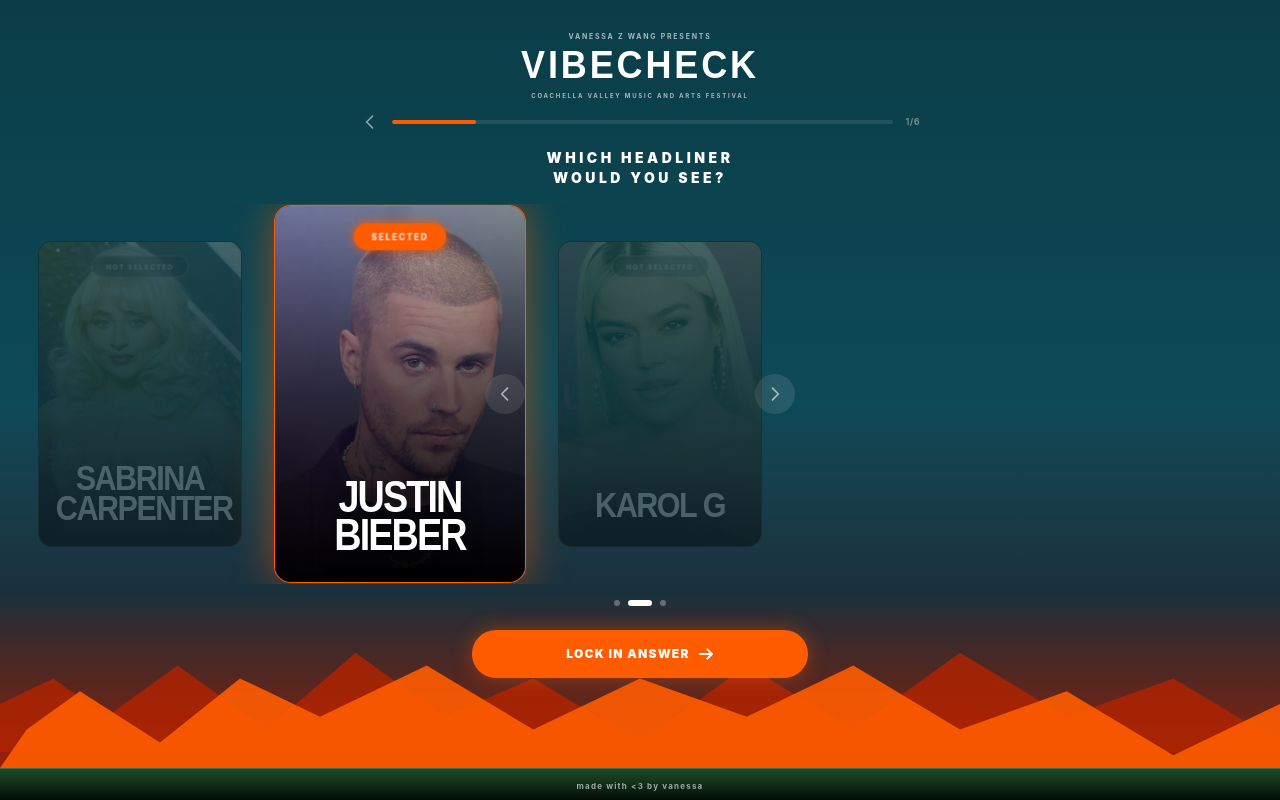
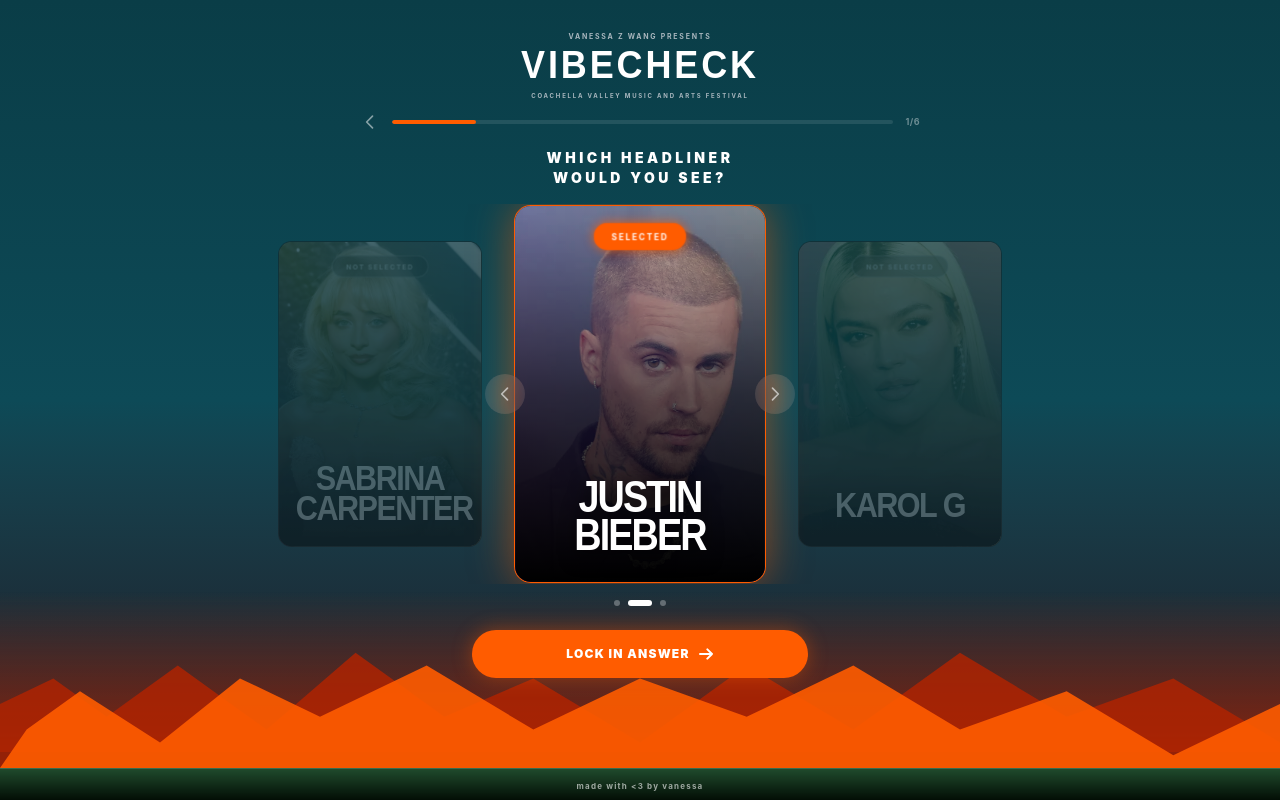
Before and after one commit to vvanessaww/vibecheck, a React (Vite) app: page / in a window 1280 px wide. Both pictures are taken after a click on the button "TAKE THE QUIZ". Built offline with nearby package versions, Linux system fonts and the light colour scheme.

Commit message:
fix: center headliner cards in container

```diff
--- a/src/components/screens/HeadlinerShowdown.jsx
+++ b/src/components/screens/HeadlinerShowdown.jsx
@@ -74,7 +74,7 @@
         {/* Scrollable cards */}
         <div
           ref={scrollRef}
-          className="w-full h-[380px] flex gap-5 items-center snap-x snap-mandatory overflow-x-auto"
+          className="w-full h-[380px] flex gap-5 items-center justify-center snap-x snap-mandatory overflow-x-auto"
           onScroll={handleScroll}
           style={{
             scrollbarWidth: 'none',
```
